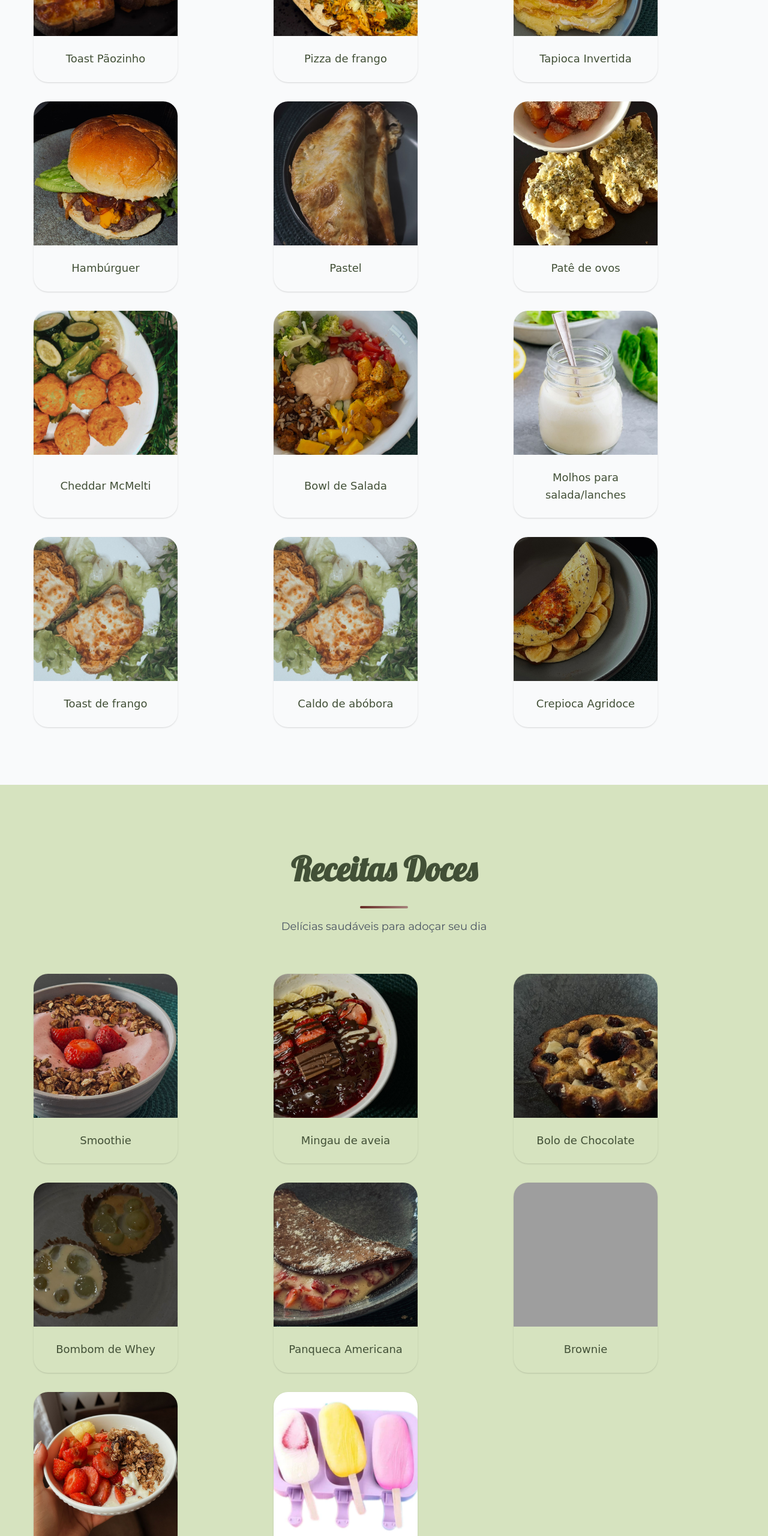
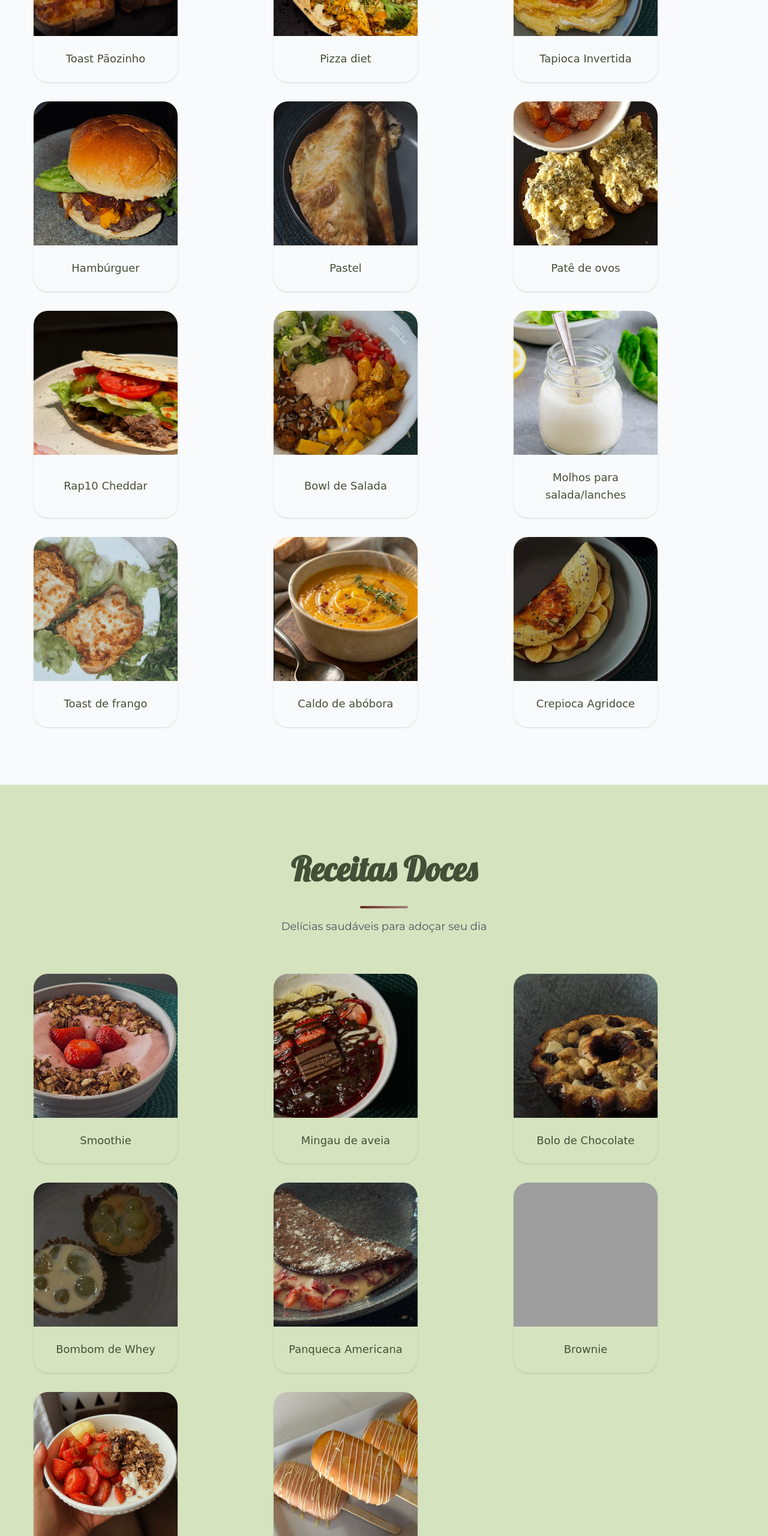
Before and after one commit to aneelise/receitas, a website: page index.html in a window 1280 px wide. Shown: the part 2407-4967 px from the top of the page at 60% size. Drawn offline with nearby package versions, Linux system fonts and the light colour scheme; grey boxes are pictures that could not be loaded; a web font is replaced by a local one.

Commit message:
atualizacao imagens

```diff
--- a/script.js
+++ b/script.js
@@ -24,12 +24,12 @@ const categorias = {
       ]
     },
     {
-      nome: "Pizza de frango",
+      nome: "Pizza diet",
       capa: "imagens/pizzafake.jpeg",
       calorias: 360,
       etapas: [
         {
-          titulo: "Pizza de frango",
+          titulo: "Pizza diet",
           ingredientes:[ "1 Pão Sírio", "100g Frango desfiado", "Extrato de tomate/passata", "Oregáno", "10g Mussarela", "Brócolis", "Tomate" ],
           imagem: "imagens/pizza1.jpg"
         },
@@ -56,7 +56,12 @@ const categorias = {
         {
           titulo: "Finalização",
           texto: "Finalize como preferir de acordo com as quantidades da sua dieta",
-          imagem: "imagens/pizza6.jpg"
+          imagem: "imagens/pizza7.jpg"
+        },
+           {
+          titulo: "Finalização",
+          texto: "Finalize como preferir de acordo com as quantidades da sua dieta",
+          imagem: "imagens/pizza8.jpg"
         }
       ]
     },
@@ -194,24 +199,39 @@ const categorias = {
         ]
       },
       {
-        nome: "Cheddar McMelti",
-        capa: "imagens/croquete.jpeg",
+        nome: "Rap10 Cheddar",
+        capa: "imagens/rapcapa.jpeg",
         calorias: 395,
         etapas: [
           {
-            titulo: "Cheddar McMelti",
+            titulo: "Rap10 Cheddar",
             ingredientes: ["1 Rap 10", "120g patinho moído cru", "20g cheddar", "Opcionais: cebola, alface, tomate", ],
-            imagem: "imagens/croquete.jpeg"
+            imagem: "imagens/rap1.jpg"
           },
           {
             titulo: "Preparo",
             texto: "",
-            imagem: "imagens/croquete.jpeg"
+            imagem: "imagens/rap2.jpg"
+          },
+            {
+            titulo: "Preparo",
+            texto: "",
+            imagem: "imagens/rap3.jpg"
+          },
+            {
+            titulo: "Preparo",
+            texto: "",
+            imagem: "imagens/rap4.jpg"
+          },
+            {
+            titulo: "Preparo",
+            texto: "",
+            imagem: "imagens/rap5.jpg"
           },
           {
             titulo: "Finalização",
-            texto: "Finalize como preferir.",
-            imagem: "imagens/croquete.jpeg"
+            texto: "Finalize como preferir. Você pode usar picles, palmito, frango... ",
+            imagem: "imagens/rap6.jpg"
           }
         ]
       },
@@ -318,7 +338,7 @@ const categorias = {
       },
       {
         nome: "Caldo de abóbora",
-        capa: "imagens/toastfrango.jpeg",
+        capa: "imagens/caldo.png",
         calorias: 340,
         etapas: [
           {
@@ -576,13 +596,13 @@ const categorias = {
     },
     {
       nome: "Picolé Proteico",
-      capa: "imagens/forminhapicole.png",
+      capa: "imagens/picole.jpeg",
       calorias: 355,
       etapas: [
         {
           titulo: "Picolé Proteico",
-          ingredientes: [ "170ml Iogurte natural (desnatado)", "30g Whey", "20g Doce de leite", "Opcional: 20g de chocolate 70%"],
-          imagem: "imagens/forminhapicole.png"
+          ingredientes: [ "170ml Iogurte natural (desnatado)", "30g Whey", "20g Doce de leite", "Opcional: 20g de chocolate"],
+          imagem: "imagens/picole.jpeg"
         },
         {
           titulo: "Preparo",
--- a/style.css
+++ b/style.css
@@ -817,7 +817,7 @@ body {
   color: var(--gray-700);
   position: relative;
   padding-left: var(--space-4);
-  font-size: 0.8rem;
+  font-size: 0.9rem;
   line-height: 1.4;
 }
 
```
Also changed, not shown: imagens/caldo.png (added), imagens/picole.jpeg (added), imagens/pizza7.jpg (added), imagens/pizza8.jpg (added), imagens/rap1.jpg (added), imagens/rap2.jpg (added), imagens/rap3.jpg (added), imagens/rap4.jpg (added), imagens/rap5.jpg (added), imagens/rap6.jpg (added), imagens/rapcapa.jpeg (added).
